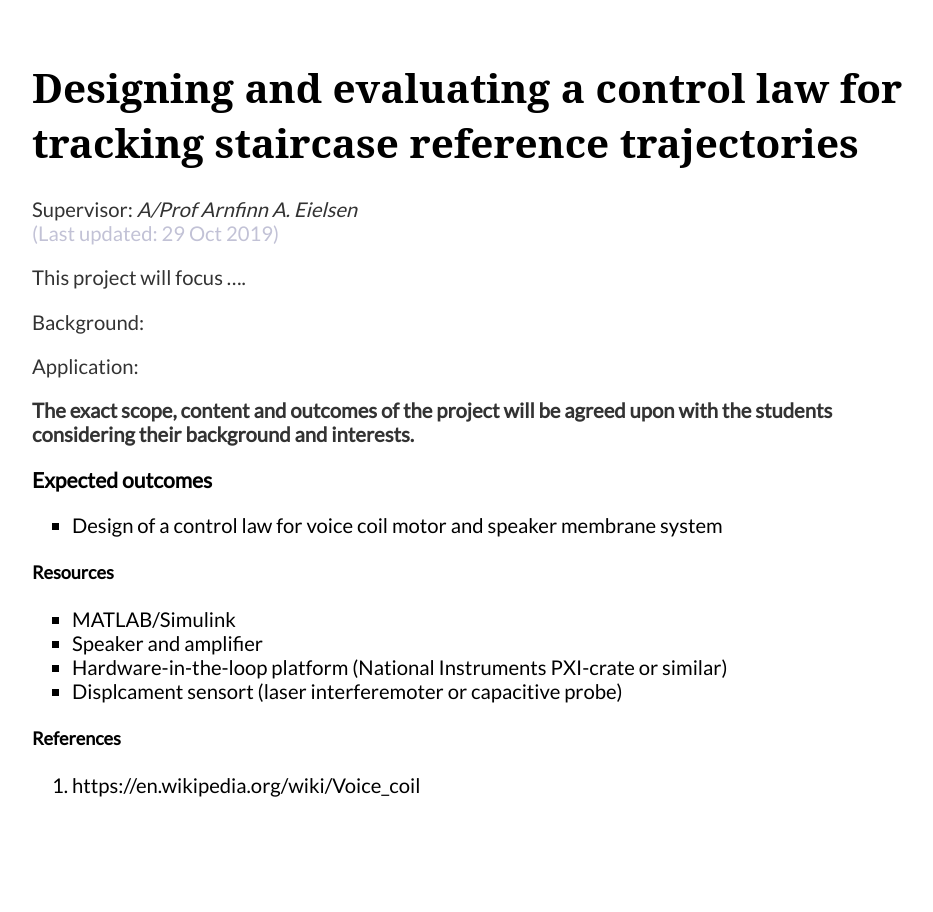
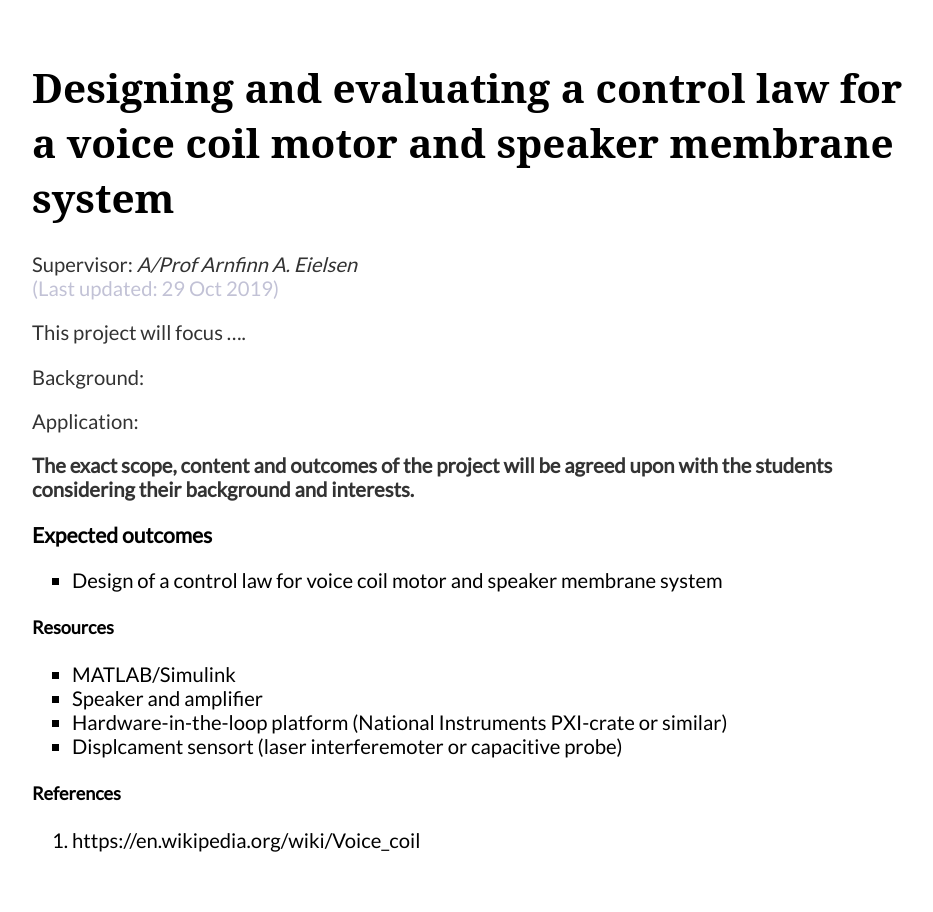
Before and after one commit to eielsen/eielsen.github.io, a Jekyll site: the page built from _posts/2019-10-29-control-of-voice-coil-motor-speaker.md, in a window 1280 px wide. Shown: the whole page, without its empty margins (160-1093 px from the left). Built offline with Jekyll 4.4.1, drawn with Linux system fonts in a browser that asks for light colours; some web fonts are replaced.

Commit message:
Update 2019-10-29-control-of-voice-coil-motor-speaker.md

```diff
--- a/_posts/2019-10-29-control-of-voice-coil-motor-speaker.md
+++ b/_posts/2019-10-29-control-of-voice-coil-motor-speaker.md
@@ -1,11 +1,11 @@
 ---
 layout: post
-title: "Designing and evaluating a control law for tracking staircase reference trajectories"
+title: "Designing and evaluating a control law for a voice coil motor and speaker membrane system"
 supervisor: A/Prof Arnfinn A. Eielsen
 date: 2019-10-29
 ---
 
-[comment]: ## Designing and evaluating a control law for tracking staircase reference trajectories
+[comment]: ## Designing and evaluating a control law for a voice coil motor and speaker membrane system
 
 [comment]: *Supervisor: Assoc. prof. Arnfinn A. Eielsen*
 
```
